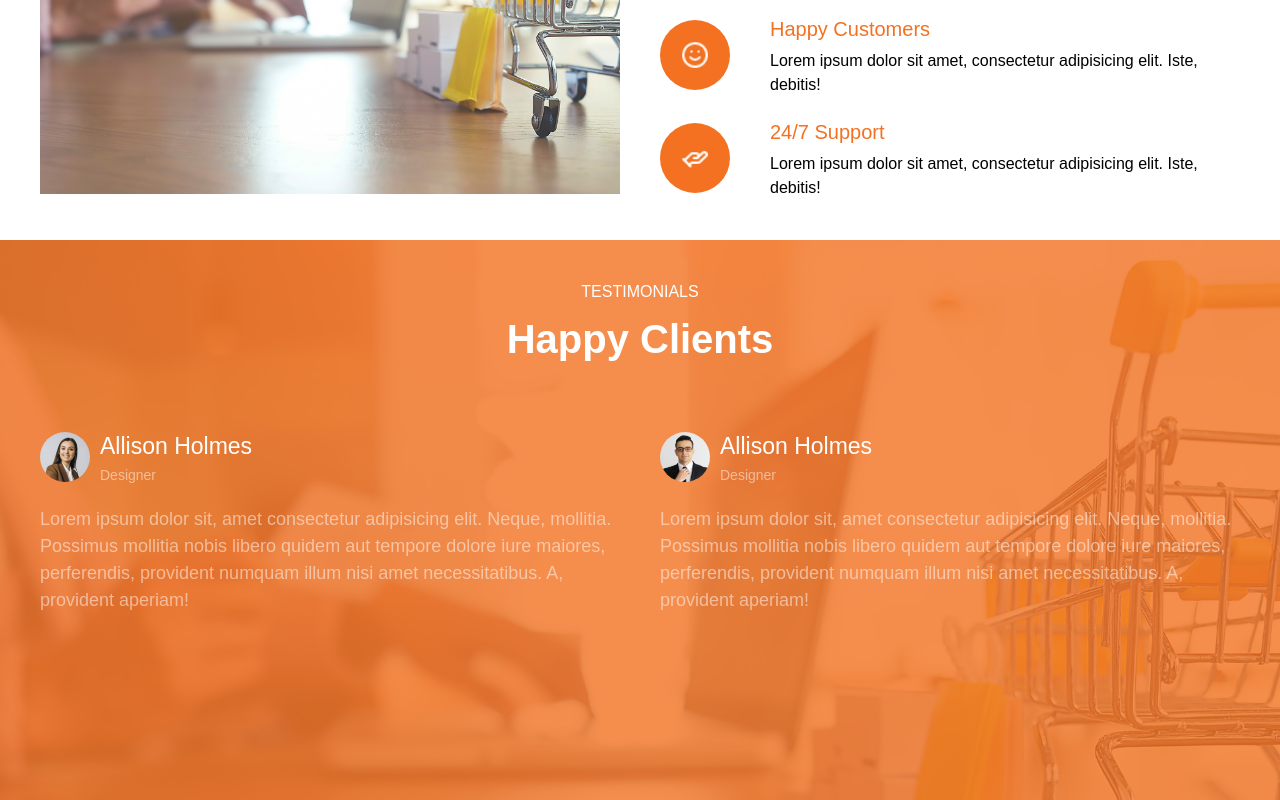
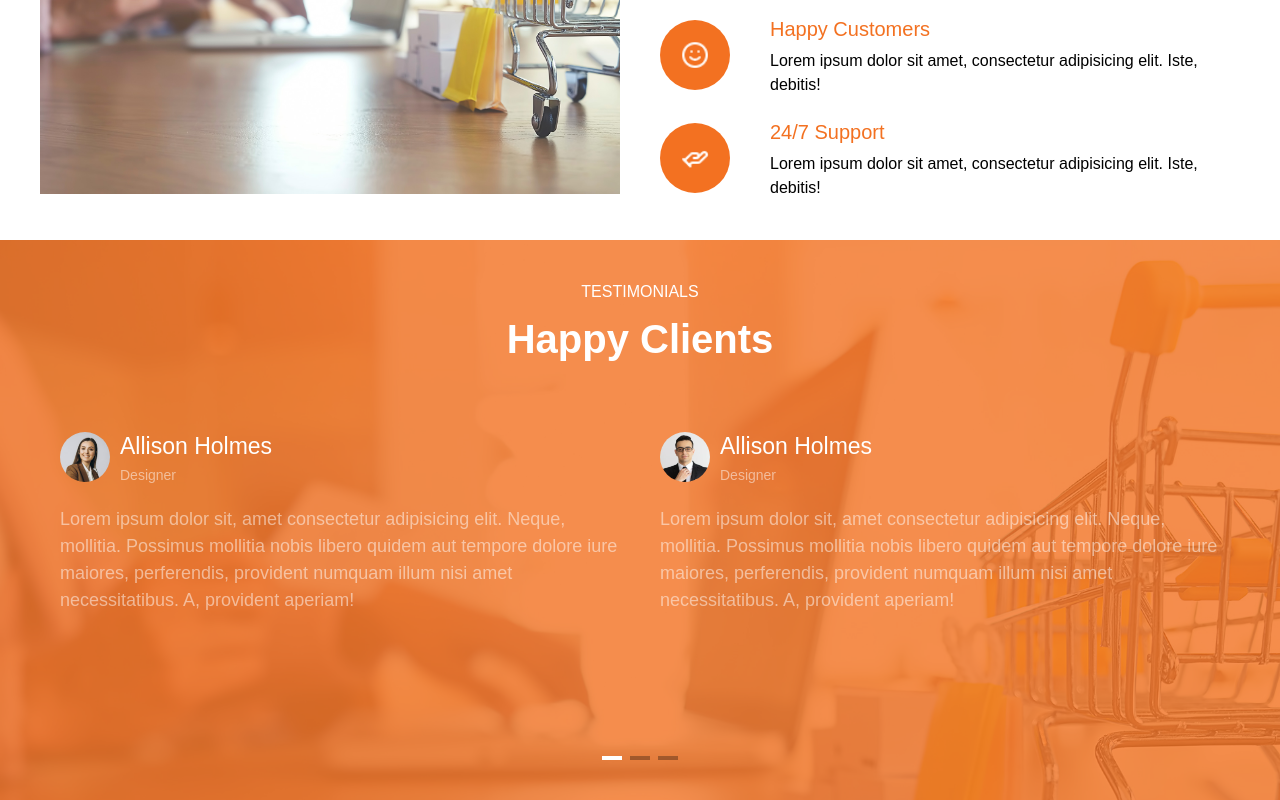
Before and after one commit to Vnyway/fe_lab8, a React (Create React App) app: page / in a window 1280 px wide. Shown: the part 2650-3450 px from the top of the page. Built offline with nearby package versions, Linux system fonts and the light colour scheme.

Commit message:
Task 1: Testimonials section

```diff
--- a/src/components/TestimonialCard.jsx
+++ b/src/components/TestimonialCard.jsx
@@ -2,7 +2,7 @@ import React from "react";
 
 const TestimonialCard = ({ img, name, job, speech }) => {
   return (
-    <div className="flex flex-col gap-[20px]">
+    <div className="flex flex-col gap-[20px] w-1/2 shrink-0 px-[20px]">
       <div className="flex gap-[10px] items-center">
         <img src={img} alt={name} className="size-[50px] rounded-full" />
         <div className="flex flex-col gap-[2px]">
--- a/src/components/Testimonials.jsx
+++ b/src/components/Testimonials.jsx
@@ -1,12 +1,19 @@
-import React, { useState } from "react";
+import React, { useEffect, useState } from "react";
 import Heading from "./Heading";
 import TestimonialCard from "./TestimonialCard";
 import { testimonials } from "../constants";
 
 const Testimonials = () => {
   const [page, setPage] = useState(0);
-  let testimonial1 = testimonials[page];
-  let testimonial2 = testimonials[page + 1];
+
+  useEffect(() => {
+    const interval = setInterval(() => {
+      setPage((prevPage) => (prevPage + 1) % (testimonials.length / 2));
+    }, 10000);
+
+    return () => clearInterval(interval);
+  }, []);
+
   return (
     <section
       className="h-[560px] w-full mt-[40px] relative"
@@ -23,19 +30,36 @@ const Testimonials = () => {
           title="Happy Clients"
           desc="TESTIMONIALS"
         />
-        <div className="w-full h-full flex gap-[40px]">
-          <TestimonialCard
-            img={testimonial1.image}
-            name={testimonial1.name}
-            job={testimonial1.job}
-            speech={testimonial1.speech}
-          />
-          <TestimonialCard
-            img={testimonial2.image}
-            name={testimonial2.name}
-            job={testimonial2.job}
-            speech={testimonial2.speech}
-          />
+        <div className="w-full h-full overflow-hidden">
+          <div
+            className="w-full h-full flex transition-all ease-in-out duration-1000"
+            style={{ transform: `translateX(-${page * 100}%)` }}>
+            {testimonials.map((testimonial) => (
+              <TestimonialCard
+                img={testimonial.image}
+                name={testimonial.name}
+                job={testimonial.job}
+                speech={testimonial.speech}
+              />
+            ))}
+          </div>
+        </div>
+        <div className="flex w-full items-center justify-center gap-[8px]">
+          <button
+            className={`w-[20px] h-[4px] transition-all ease-in-out duration-1000 ${
+              page === 0 ? "bg-white" : "bg-black bg-opacity-30"
+            }`}
+            onClick={() => setPage(0)}></button>
+          <button
+            className={`w-[20px] h-[4px] transition-all ease-in-out duration-1000 ${
+              page === 1 ? "bg-white" : "bg-black bg-opacity-30"
+            }`}
+            onClick={() => setPage(1)}></button>
+          <button
+            className={`w-[20px] h-[4px] transition-all ease-in-out duration-1000 ${
+              page === 2 ? "bg-white" : "bg-black bg-opacity-30"
+            }`}
+            onClick={() => setPage(2)}></button>
         </div>
       </div>
     </section>
--- a/src/constants/index.js
+++ b/src/constants/index.js
@@ -171,7 +171,7 @@ export const testimonials = [
   },
   {
     id: 5,
-    image: "./images/person_5.jpg",
+    image: "./images/person_2.jpg",
     name: "Allison Holmes",
     job: "Designer",
     speech:
@@ -179,7 +179,7 @@ export const testimonials = [
   },
   {
     id: 6,
-    image: "./images/person_6.jpg",
+    image: "./images/person_3.jpg",
     name: "Allison Holmes",
     job: "Designer",
     speech:
```
